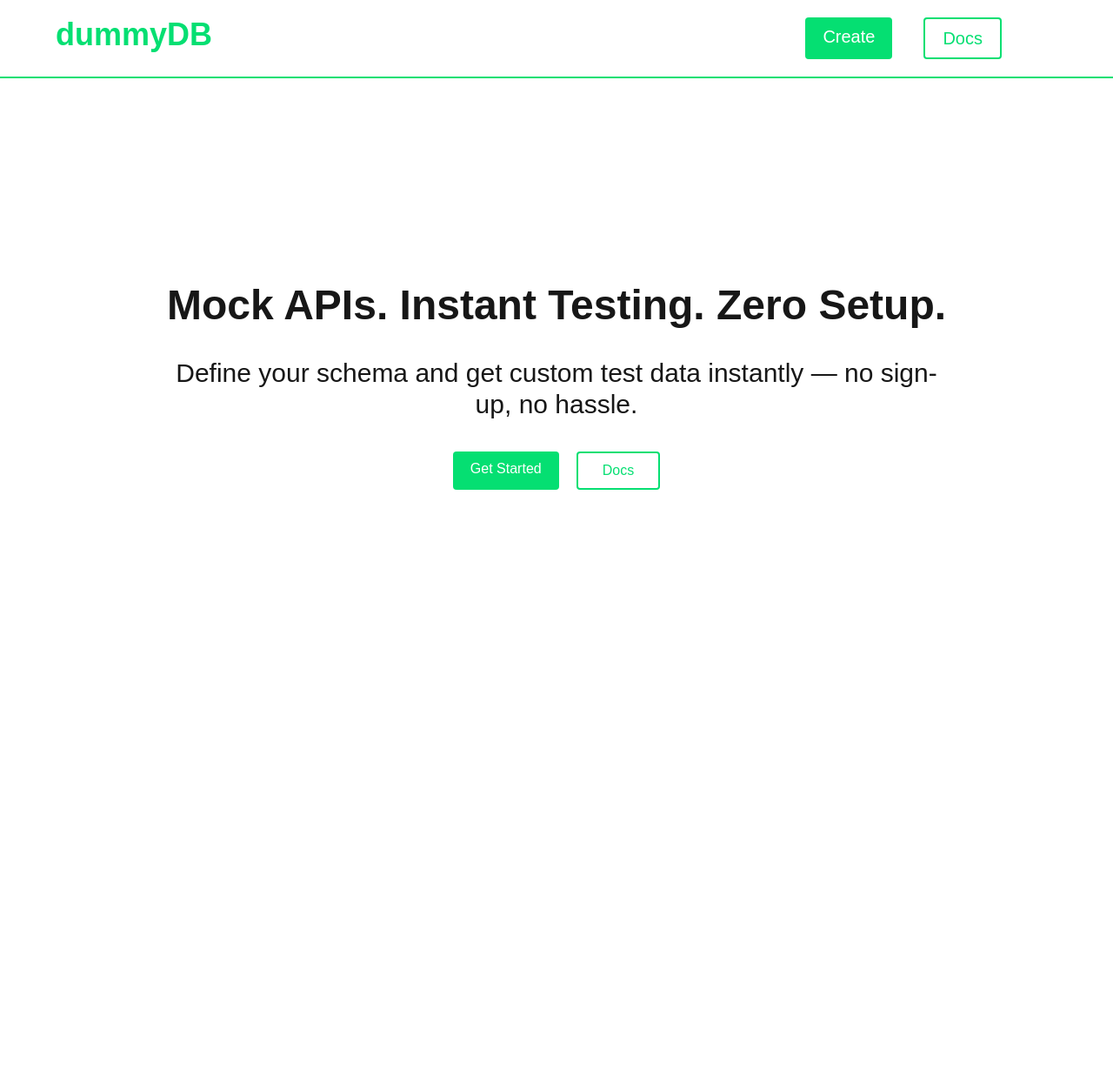
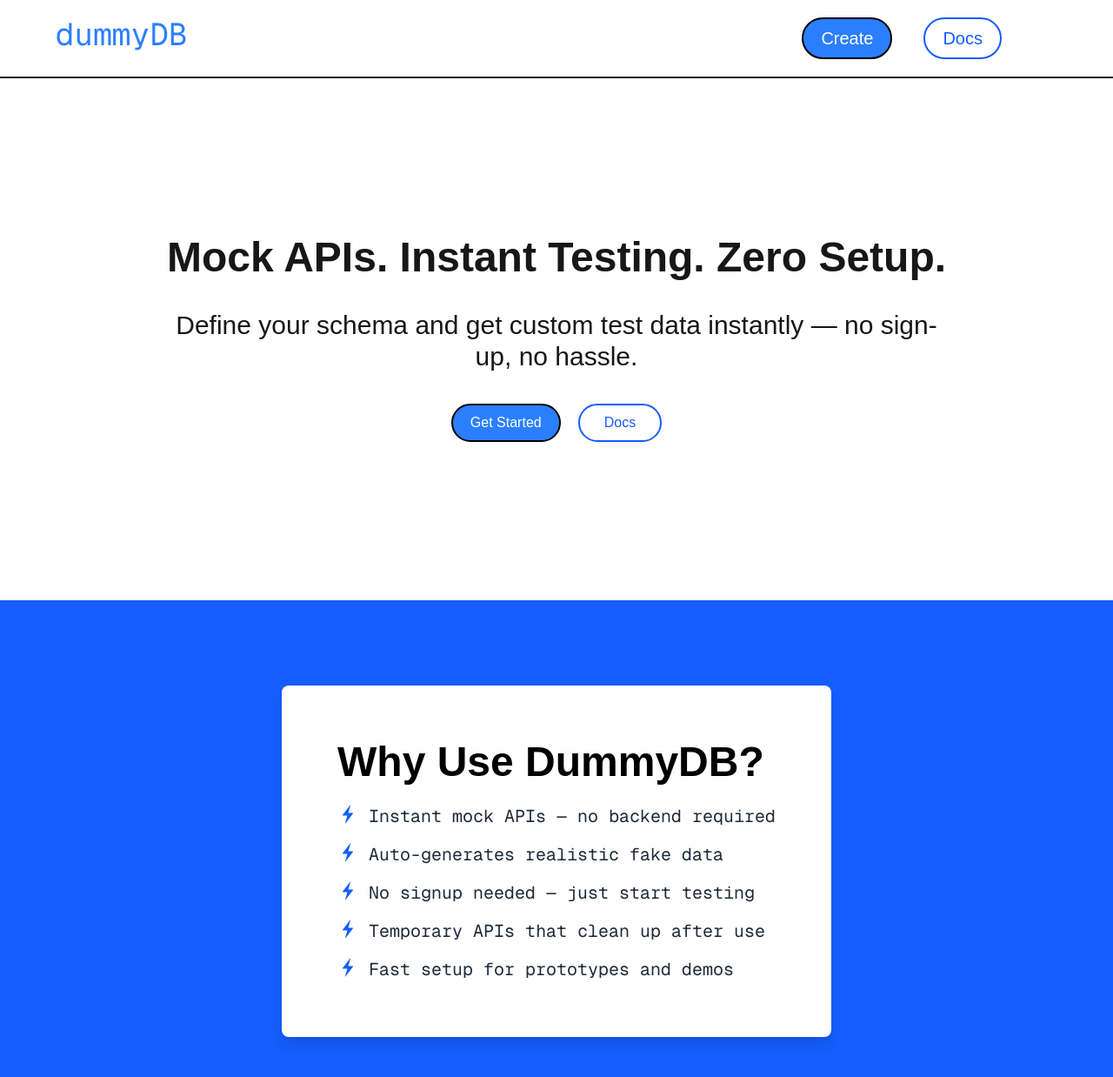
Before and after one commit to Karthik24203/dummyDB, a Next.js app: page / in a window 1280 px wide. Shown: the top 1238 px of the page at 87% size. Before the commit the page ends 800 px from the top, so only its background shows below. Built offline with nearby package versions, Linux system fonts and the light colour scheme.

Commit message:
redesign

```diff
--- a/package.json
+++ b/package.json
@@ -17,6 +17,7 @@
     "qs": "^6.14.0",
     "react": "^18.3.1",
     "react-dom": "^18.3.1",
+    "react-hot-toast": "^2.5.2",
     "react-icons": "^5.5.0",
     "react18-json-view": "^0.2.9"
   },
--- a/src/app/api/non_user/route.js
+++ b/src/app/api/non_user/route.js
@@ -19,7 +19,7 @@ export async function GET(req, res) {
     arr.push(obj);
   });
   console.log(arr);
-  const response = NextResponse.json(arr, { status: 201 });
+  const response = NextResponse.json(arr, { status: 200 });
   response.headers.set("Access-Control-Allow-Origin", "*");
   response.headers.set("Access-Control-Allow-Methods", "GET, OPTIONS");
   response.headers.set("Access-Control-Allow-Headers", "Content-Type");
--- /dev/null
+++ b/src/app/components/About.js
@@ -0,0 +1,32 @@
+import React from "react";
+import { IoIosFlash } from "react-icons/io";
+
+function About() {
+  const benefits = [
+    "Instant mock APIs — no backend required",
+    "Auto-generates realistic fake data",
+    "No signup needed — just start testing",
+    "Temporary APIs that clean up after use",
+    "Fast setup for prototypes and demos",
+  ];
+
+  return (
+    <div className="min-h-[600px] bg-blue-600 text-black flex items-center justify-center px-4">
+      <div className=" w-fit bg-white rounded-lg shadow-lg p-16">
+        <h1 className="text-5xl font-bold mb-6 ">
+          Why Use DummyDB?
+        </h1>
+        <ul className=" space-y-4 text-gray-800 text-xl font-mono">
+          {benefits.map((point, index) => (
+            <li key={index} className="flex items-start  space-x-3">
+              <IoIosFlash className=" text-2xl text-blue-600"/>
+              <span>{point}</span>
+            </li>
+          ))}
+        </ul>
+      </div>
+    </div>
+  );
+}
+
+export default About;
--- a/src/app/components/Header.js
+++ b/src/app/components/Header.js
@@ -16,20 +16,21 @@ function Header() {
     router.push("/documentation");
   };
   return (
-    <header className="cursor-pointer select-none border-b-2 border-green-400 flex justify-between px-16 py-5">
-      <h1 onClick={handleHome} className=" font-bold text-4xl text-green-400 ">
+    <header className="cursor-pointer select-none border-b-2 flex justify-between px-16 py-5">
+      <h1 onClick={handleHome} className=" font-mono text-4xl text-blue-500 ">
         dummyDB
       </h1>
-      <div className=" flex text-xl space-x-9 mr-16 text-green-400">
+      <div className=" flex text-xl space-x-9 mr-16 text-blue-600 ">
         <h2
           onClick={handleClick}
-          className=" px-5 py-2 bg-green-400 text-white rounded"
+          className=" px-5 py-2 border-2 border-black bg-blue-500 hover:bg-blue-600 active:bg-blue-700
+           text-white rounded-full"
         >
           Create
         </h2>
         <h2
           onClick={handleDocs}
-          className=" px-5 py-2 border-green-400 border-2 rounded"
+          className=" px-5 py-2 border-blue-600 hover:bg-blue-100 active:bg-blue-200 border-2 rounded-full"
         >
           Docs
         </h2>
--- a/src/app/create/components/DisplayItem.js
+++ b/src/app/create/components/DisplayItem.js
@@ -33,7 +33,7 @@ function DisplayItem({ data, api }) {
       <div className="w-full mt-5">
         <h2 className="ml-5 text-2xl font-semibold flex-start">Your API:</h2>
         <div className="flex justify-center w-full">
-          <div className=" relative w-[600px] mt-3 ">
+          <div className=" relative w-[600px]   border-2 rounded mt-3 ">
             {api ? (
               <button
                 onClick={handleCopy}
@@ -45,7 +45,7 @@ function DisplayItem({ data, api }) {
               ""
             )}
             <p
-              className="w-[600px] rounded-md bg-gray-300  py-5 pt-8 px-2 break-all select-all break-words overflow-auto
+              className="  py-5 pt-8 px-2 break-all select-all break-words overflow-auto
             whitespace-pre-wrap"
             >
               {api ? `${origin}${api}` : "Your API will be displayed here"}
@@ -57,7 +57,7 @@ function DisplayItem({ data, api }) {
       <div className="ml-5 mt-6 text-2xl flex-start">
         <h2 className="font-semibold">Your Data looks like:</h2>
         <div className="flex justify-center w-full h-96 overflow-auto">
-          <div className="w-[600px] mt-3 bg-gray-300 rounded-lg p-4 overflow-auto custom-scrollbar2">
+          <div className="w-[600px] mt-3 border-2 rounded-lg p-4 overflow-auto custom-scrollbar2">
             {data ? (
               <JsonViewer value={data} />
             ) : (
--- a/src/app/documentation/page.js
+++ b/src/app/documentation/page.js
@@ -1,5 +1,6 @@
 "use client";
 import React from "react";
+import { FaBolt } from "react-icons/fa";
 
 const code = `
 [ Field Name ]     [ Data Type ]     [ Data Subtype ]
@@ -70,6 +71,24 @@ function Page() {
   "age": 32
 }`}
         </pre>
+
+        <h3 className="font-bold text-2xl mt-6">⚙️ How to Use It in Code</h3>
+        <p>Once your API is generated, fetch the data like this:</p>
+        <pre className="bg-white border border-gray-200 rounded p-4 font-mono text-sm whitespace-pre-wrap">
+          {`import axios from "axios";
+import { useEffect, useState } from "react";
+
+function App() {
+  const [data, setData] = useState(null);
+
+  let res = await axios.get("https://dummydb.io/api/your-endpoint-id");
+  setData(res.data);
+}`}
+        </pre>
+        <p className="text-sm text-gray-600">
+          Replace <code>"https://dummydb.io/api/your-endpoint-id"</code> with
+          your actual DummyDB API URL.
+        </p>
       </div>
     </div>
   );
--- a/src/app/globals.css
+++ b/src/app/globals.css
@@ -27,11 +27,12 @@ body {
 
 .custom-scrollbar {
   scrollbar-width: thin;
-  scrollbar-color: #10b981 #d1fae5;
+  scrollbar-color: #00bcfb #93d6ff;
 }
 
 .custom-scrollbar2 {
   scrollbar-width: thin;
   scrollbar-color: rgb(199, 199, 199) white;
-  scrollbar-track-color: #10b981;
+
+
 }
--- a/src/app/layout.js
+++ b/src/app/layout.js
@@ -1,6 +1,7 @@
 import { Geist, Geist_Mono } from "next/font/google";
 import "./globals.css";
 import Header from "./components/Header";
+import { Toaster } from "react-hot-toast";
 
 const geistSans = Geist({
   variable: "--font-geist-sans",
@@ -13,7 +14,7 @@ const geistMono = Geist_Mono({
 });
 
 export const metadata = {
-  title: "Create Next App",
+  title: "dummyDB",
   description: "Generated by create next app",
 };
 
@@ -24,7 +25,8 @@ export default function RootLayout({ children }) {
         className={`${geistSans.variable} ${geistMono.variable} antialiased flex  flex-col min-h-screen`}
       >
         <Header />
-        <main className="flex-1  flex "> {children}</main>
+        <main className="flex-1 flex"> {children}</main>
+        <Toaster/>
       </body>
     </html>
   );
--- a/src/app/page.js
+++ b/src/app/page.js
@@ -1,9 +1,7 @@
 "use client";
 
 import { useRouter } from "next/navigation";
-import Header from "./components/Header";
-import { useEffect } from "react";
-import axios from "axios";
+import About from "./components/About";
 
 export default function Home() {
   const router = useRouter();
@@ -11,31 +9,37 @@ export default function Home() {
   const handleClick = () => {
     router.push("/create");
   };
+
   return (
-    <div className=" w-full  flex-1 flex  flex-col items-center justify-center text-center space-y-9">
-      <div className=" w-[900px] space-y-9 cursor-pointer">
-        <h1 className=" text-5xl font-bold">
+    <div className=" w-full ">
+      <div className="w-full h-[600px] flex flex-col items-center justify-center text-center space-y-9">
+        <div className="w-[900px] space-y-9 cursor-pointer">
+          <h1 className="text-5xl font-bold">
             Mock APIs. Instant Testing. Zero Setup.
           </h1>
           <h2 className=" text-3xl ">
-          Define your schema and get custom test data instantly — no sign-up, no
-          hassle.
+            Define your schema and get custom test data instantly — no sign-up,
+            no hassle.
           </h2>
         </div>
         <div className=" flex space-x-5">
           <h2
             onClick={handleClick}
-          className=" cursor-pointer px-5 py-2 rounded bg-green-400 text-white"
+            className=" cursor-pointer px-5 py-2 rounded-full bg-blue-500 hover:bg-blue-600 active:bg-blue-700
+           border-black border-2 text-white"
           >
             Get Started
           </h2>
           <h2
             onClick={() => router.push("/documentation")}
-          className=" cursor-pointer border-2 border-green-400 rounded px-7 text-green-400 py-2"
+            className=" cursor-pointer border-2 border-blue-600 rounded-full px-7 text-blue-600 hover:bg-blue-100
+           active:bg-blue-200 py-2"
           >
             Docs
           </h2>
         </div>
       </div>
+      <About />
+    </div>
   );
 }
```
Also changed, not shown: src/app/create/components/FormItem.js (+9 -9 lines), src/app/create/page.js (+39 -13 lines), 1 other file (tests, documents, lock files or other folders). Lines whose indentation alone changed are shown as unchanged.
